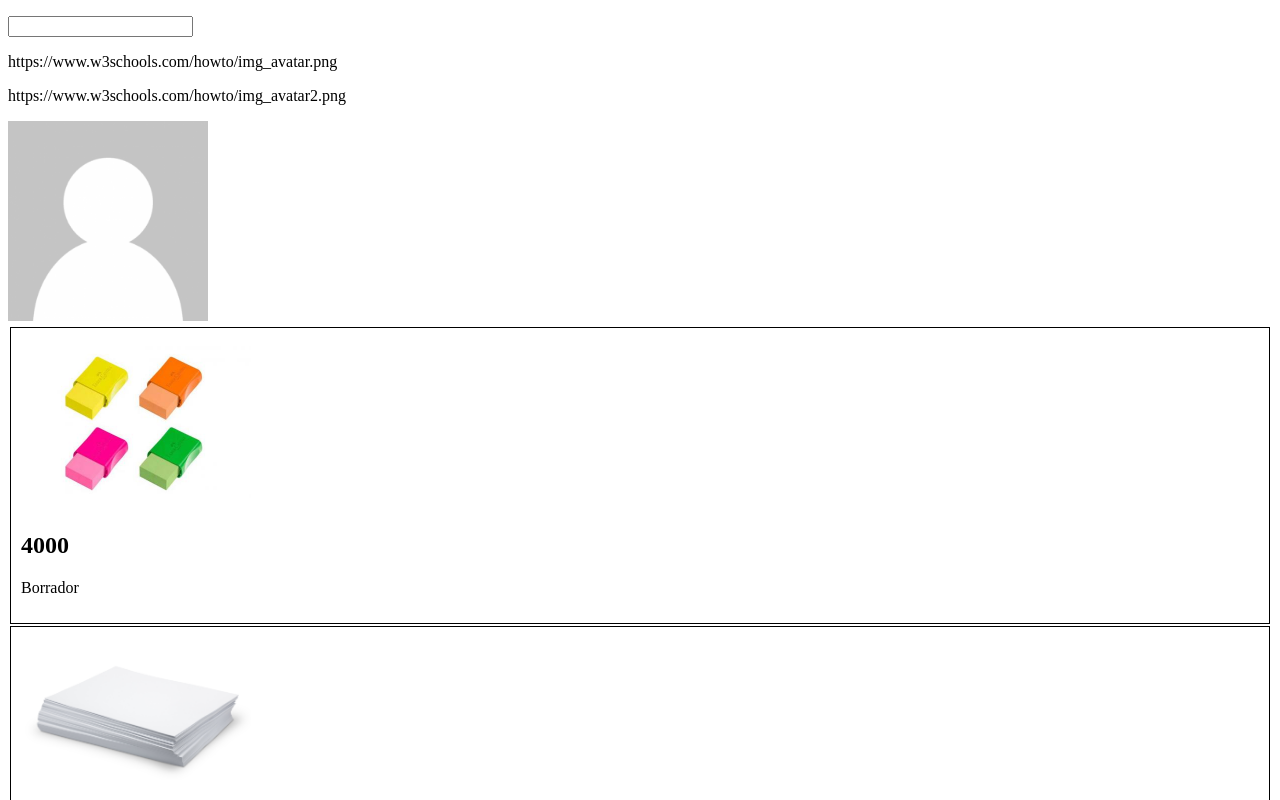
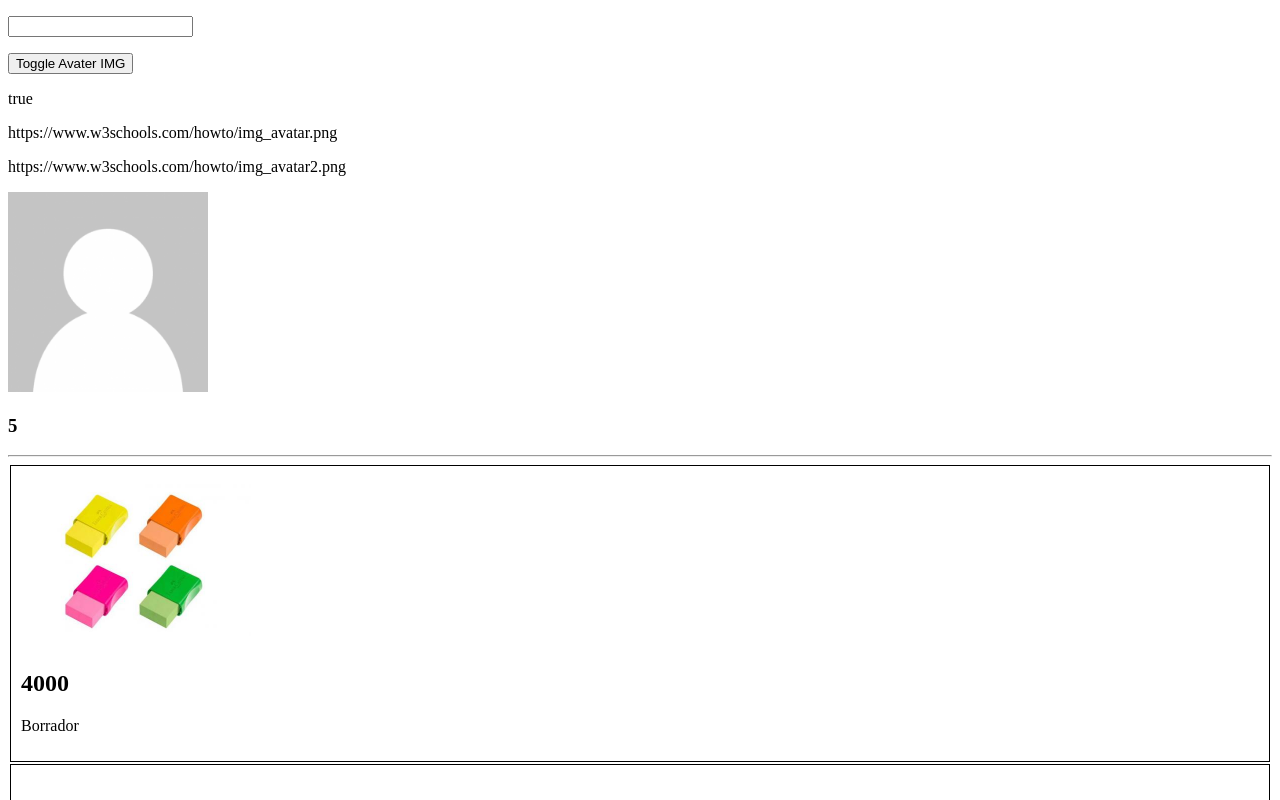
Before and after one commit to heokim/angular-componentes-y-servicios, an Angular app: page / in a window 1280 px wide. Shown: the top 800 px of the page. Built offline with nearby package versions, Linux system fonts and the light colour scheme.

Commit message:
ngDestroy & SetInput

```diff
--- a/src/app/app.component.html
+++ b/src/app/app.component.html
@@ -1,5 +1,6 @@
 <p><input type="text" [(ngModel)]="imgParent"></p>
-<app-img (loaded)="onLoaded($event)" [img]="imgParent"></app-img>
-
-
+<button (click)="toggleImg()">Toggle Avater IMG</button>
+<p>{{showImg}}</p>
+<app-img *ngIf="showImg" (loaded)="onLoaded($event)" [img]="imgParent"></app-img>
+<hr>
 <app-product *ngFor="let product of products" [product]="product"></app-product>
--- a/src/app/app.component.ts
+++ b/src/app/app.component.ts
@@ -8,6 +8,7 @@
 })
 export class AppComponent {
   imgParent = '';
+  showImg = true;
   products: Product[] = [
     {
       id: '1',
@@ -44,4 +45,8 @@
   onLoaded(img: string) {
     console.log('Log Padre', img);
   }
+
+  toggleImg() {
+    this.showImg = !this.showImg;
+  }
 }
--- a/src/app/components/img/img.component.html
+++ b/src/app/components/img/img.component.html
@@ -1,6 +1,7 @@
 <p>https://www.w3schools.com/howto/img_avatar.png</p>
 <p>https://www.w3schools.com/howto/img_avatar2.png</p>
 <img width="200" (load)="imgLoaded()" (error)="imgError()" [src]="img" alt="avatar" *ngIf="img; else elseImg">
+<h3>{{counter}}</h3>
 <ng-template #elseImg>
   <img width="200" [src]="imgDefault" alt="imagen por defecto">
 </ng-template>
--- a/src/app/components/img/img.component.ts
+++ b/src/app/components/img/img.component.ts
@@ -7,6 +7,8 @@
   OnChanges,
   AfterViewInit,
   OnDestroy,
+  SimpleChange,
+  SimpleChanges,
 } from '@angular/core';
 
 @Component({
@@ -17,10 +19,20 @@
 export class ImgComponent
   implements OnInit, OnChanges, AfterViewInit, OnDestroy
 {
-  @Input() img: string = 'Valor por Defecto';
+  img: string = 'Valor por Defecto';
+
+  @Input('img')
+  set changeImg(newImg: string) {
+    this.img = newImg;
+    console.log('change just img ', this.img);
+    // code
+  }
+  @Input() alt: string = 'Valor por Defecto';
   @Output() loaded = new EventEmitter<string>();
 
   imgDefault = './assets/images/default.png';
+  counter = 0;
+  counterFuntion: number | undefined;
 
   constructor() {
     // before render
@@ -32,12 +44,23 @@
     // before render
     // async -- fetch  -- once time
     console.log('ngOnInit', 'imgValue => ', this.img);
+    this.counterFuntion = window.setInterval(() => {
+      this.counter += 1;
+      console.log('run counter');
+    }, 1000);
   }
 
-  ngOnChanges(): void {
+  ngOnChanges(changes: SimpleChanges): void {
     // before - During render
     // changes Inputs  --  all time
     console.log('onChanges', 'imgValue => ', this.img);
+    console.log('changes', changes);
+
+    /*
+    if(changes.){
+       code ....
+    }
+    */
   }
 
   ngAfterViewInit(): void {
@@ -49,6 +72,7 @@
   ngOnDestroy(): void {
     // delete
     console.log('ngOnDestroy');
+    window.clearInterval(this.counterFuntion);
   }
 
   imgError() {
```
